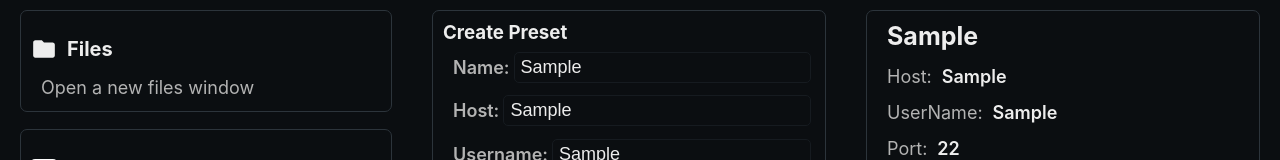
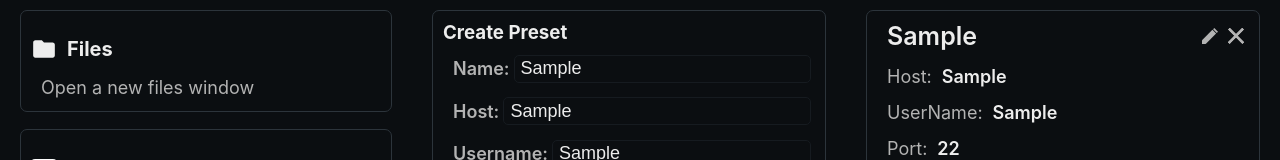
Before and after one commit to MatsDK/SSH_Files, a Next.js app: page / in a window 1280 px wide. Both pictures are taken after typing "Sample", "Sample", "Sample" into the empty fields and a click on the button "Create". Shown: the top 160 px of the page. Built offline with nearby package versions, Linux system fonts and the light colour scheme.

Commit message:
delete / edit presets

```diff
--- a/pages/index.tsx
+++ b/pages/index.tsx
@@ -121,7 +121,14 @@ const Index = () => {
           </form>
         </div>
         {data.connectionPresets.map((_: ConnectionPreset, idx: number) => (
-          <PresetContainer preset={_} key={idx} />
+          <PresetContainer
+            data={data.connectionPresets}
+            setData={(data) => {
+              setData(data);
+            }}
+            preset={_}
+            key={idx}
+          />
         ))}
       </div>
     </Layout>
--- a/pages/shell.tsx
+++ b/pages/shell.tsx
@@ -1,16 +1,15 @@
 import Terminal from "../src/components/Terminal";
 import { SocketContext, socket } from "../src/context/socket";
-import Layout from "src/components/Layout";
 
 const shell = () => {
   return (
-    <Layout>
+    <>
       <div className="shellContainer">
         <SocketContext.Provider value={socket}>
           <Terminal />
         </SocketContext.Provider>
       </div>
-    </Layout>
+    </>
   );
 };
 
--- a/src/components/PresetContainer.tsx
+++ b/src/components/PresetContainer.tsx
@@ -1,7 +1,8 @@
 import { Folder } from "@material-ui/icons";
 import Link from "next/link";
+import { useState } from "react";
 import styles from "../css/index.module.css";
-import { ShellIcon } from "./icons";
+import { ClosePopupIcon, EditIcon, ShellIcon } from "./icons";
 
 interface ConnectionPreset {
   id: string;
@@ -13,27 +14,121 @@ interface ConnectionPreset {
 
 interface Props {
   preset: ConnectionPreset;
+  setData: any;
+  data: ConnectionPreset[];
 }
 
-const PresetContainer: React.FC<Props> = ({ preset }) => {
+const PresetContainer: React.FC<Props> = ({ preset, setData, data }) => {
+  const [showEditInput, setShowEditInputs] = useState<boolean>(false);
+  const [editNameInput, setEditNameInput] = useState<string>(preset.name);
+  const [editHostInput, setEditHostInput] = useState<string>(preset.hostIp);
+  const [editUsernameInput, setEditUsernameInput] = useState<string>(
+    preset.userName
+  );
+  const [editPortInput, setEditPortInput] = useState<number>(preset.port);
+
   const createShellLink = () =>
     `h=${preset.hostIp}&u=${preset.userName}&p=${preset.port}`;
 
+  const removePreset = () => {
+    setData((data) => ({
+      connectionPresets: data.connectionPresets.filter(
+        (_: ConnectionPreset) => _.id != preset.id
+      ),
+    }));
+
+    localStorage.setItem(
+      "data",
+      JSON.stringify({
+        connectionPresets: (
+          JSON.parse(localStorage.getItem("data") || "").connectionPresets || []
+        ).filter((_: ConnectionPreset) => _.id != preset.id),
+      })
+    );
+  };
+
+  const saveChanges = () => {
+    const updatedPreset: ConnectionPreset = {
+      hostIp: editHostInput,
+      userName: editUsernameInput,
+      port: editPortInput,
+      name: editNameInput,
+      id: preset.id,
+    };
+
+    data[data.findIndex((_: ConnectionPreset) => _.id == updatedPreset.id)] =
+      updatedPreset;
+
+    setData({ connectionPresets: data });
+    localStorage.setItem("data", JSON.stringify({ connectionPresets: data }));
+    setShowEditInputs(false);
+  };
+
   return (
     <div className={styles.presetContainer}>
-      <p className={styles.presetHeader}>{preset.name}</p>
+      <div className={styles.presetHeaderContainer}>
+        <p className={styles.presetHeader}>
+          {showEditInput ? (
+            <input
+              value={editNameInput}
+              onChange={(e) => setEditNameInput(e.target.value)}
+              type="text"
+            />
+          ) : (
+            preset.name
+          )}
+        </p>
+        <div>
+          <div onClick={() => setShowEditInputs((_) => !_)}>
+            <EditIcon />
+          </div>
+          <div onClick={removePreset}>
+            <ClosePopupIcon />
+          </div>
+        </div>
+      </div>
       <div>
         <p className={styles.label}>Host:</p>
-        <p>{preset.hostIp}</p>
+        <p>
+          {showEditInput ? (
+            <input
+              value={editHostInput}
+              onChange={(e) => setEditHostInput(e.target.value)}
+              type="text"
+            />
+          ) : (
+            preset.hostIp
+          )}
+        </p>
       </div>
 
       <div>
         <p className={styles.label}>UserName:</p>
-        <p>{preset.userName}</p>
+        <p>
+          {showEditInput ? (
+            <input
+              value={editUsernameInput}
+              onChange={(e) => setEditUsernameInput(e.target.value)}
+              type="text"
+            />
+          ) : (
+            preset.userName
+          )}
+        </p>
       </div>
       <div>
         <p className={styles.label}>Port:</p>
-        <p>{preset.port}</p>
+        <p>
+          {showEditInput ? (
+            <input
+              value={editPortInput}
+              onChange={(e) => setEditPortInput(Number(e.target.value))}
+              type="number"
+            />
+          ) : (
+            preset.port
+          )}
+        </p>
       </div>
       <div className={styles.bottomBar}>
         <div>
@@ -55,6 +150,7 @@ const PresetContainer: React.FC<Props> = ({ preset }) => {
             </div>
           </Link>
         </div>
+        {showEditInput && <button onClick={saveChanges}>Save</button>}
       </div>
     </div>
   );
--- a/src/components/Terminal.tsx
+++ b/src/components/Terminal.tsx
@@ -5,6 +5,7 @@ import { useRouter } from "next/router";
 import { AlertProvider } from "src/context/alert";
 import Select from "react-select";
 import { styles } from "./ui/selectStyles";
+import Layout from "./Layout";
 
 interface PresetOption {
   value: string;
@@ -148,6 +149,7 @@ const TerminalComponent = () => {
   return (
     <>
       {!isStarted && (
+        <Layout>
           <form onSubmit={connect} className="sshShellForm">
             <label>Connection Presets</label>
             <div style={{ width: 225, height: 40, marginBottom: 10 }}>
@@ -191,6 +193,7 @@ const TerminalComponent = () => {
             />
             <button type="submit">connect</button>
           </form>
+        </Layout>
       )}
       <div
         style={{
--- a/src/components/icons.tsx
+++ b/src/components/icons.tsx
@@ -70,3 +70,27 @@ export const ClosePopupIcon = () => {
     </svg>
   );
 };
+
+export const EditIcon = () => {
+  return (
+    <svg
+      width="26"
+      height="26"
+      viewBox="0 0 26 26"
+      fill="none"
+      xmlns="http://www.w3.org/2000/svg"
+    >
+      <rect y="20" width="5.98603" height="6" />
+      <rect
+        width="8.47541"
+        height="24.0481"
+        transform="matrix(0.706282 0.70793 -0.706282 0.70793 16.9847 2.97562)"
+      />
+      <rect
+        width="8.47541"
+        height="2.91084"
+        transform="matrix(0.706282 0.70793 -0.706282 0.70793 20.0139 0)"
+      />
+    </svg>
+  );
+};
--- a/src/css/index.module.css
+++ b/src/css/index.module.css
@@ -36,7 +36,7 @@
 
 .bottomBar {
   display: flex;
-  /* justify-content: space-; */
+  justify-content: space-between;
   align-items: center;
   padding: 0 10px;
 }
@@ -121,7 +121,8 @@
   height: 100%;
 }
 
-.newPresetsInput div input {
+.newPresetsInput div input,
+.presetContainer input {
   font-size: 18px;
   margin-left: 10px;
   background-color: var(--primaryBG);
@@ -135,6 +136,12 @@
   outline: none;
   margin: 4px;
   transition: 0.15s ease;
+}
+
+.presetContainer input {
+  height: 18px;
+  margin: 0;
+  padding: 1px;
 }
 
 .newPresetsInput div {
@@ -152,7 +159,8 @@
   border-color: var(--secondaryTextColor);
 }
 
-.newPresetsInput button {
+.newPresetsInput button,
+.bottomBar button {
   width: fit-content;
   padding: 5px 10px;
   border-radius: 5px;
@@ -166,6 +174,30 @@
   transition: 0.15s ease;
 }
 
-.newPresetsInput button:hover {
+.newPresetsInput button:hover,
+.bottomBar button:hover {
   background-color: var(--primaryBG);
 }
+
+.presetHeaderContainer {
+  display: flex;
+  justify-content: space-between;
+  margin-top: 0 !important;
+  align-items: center;
+}
+
+.presetHeaderContainer div {
+  margin: 0;
+}
+
+p.presetHeader {
+  font-size: 25px !important;
+}
+
+.presetHeaderContainer svg {
+  margin: 0 5px;
+  fill: var(--secondaryTextColor);
+  cursor: pointer;
+  width: 16px;
+  height: 16px;
+}
```
Lines whose indentation alone changed are shown as unchanged.
